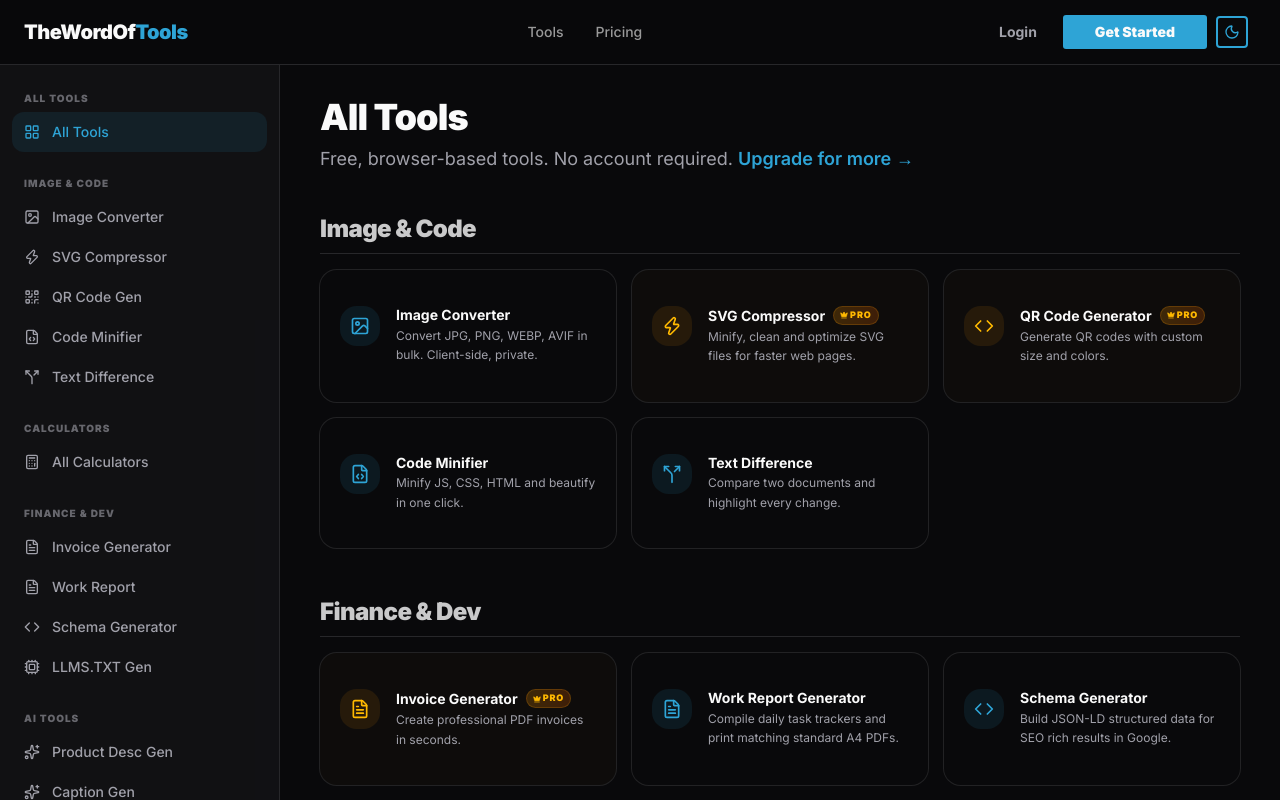
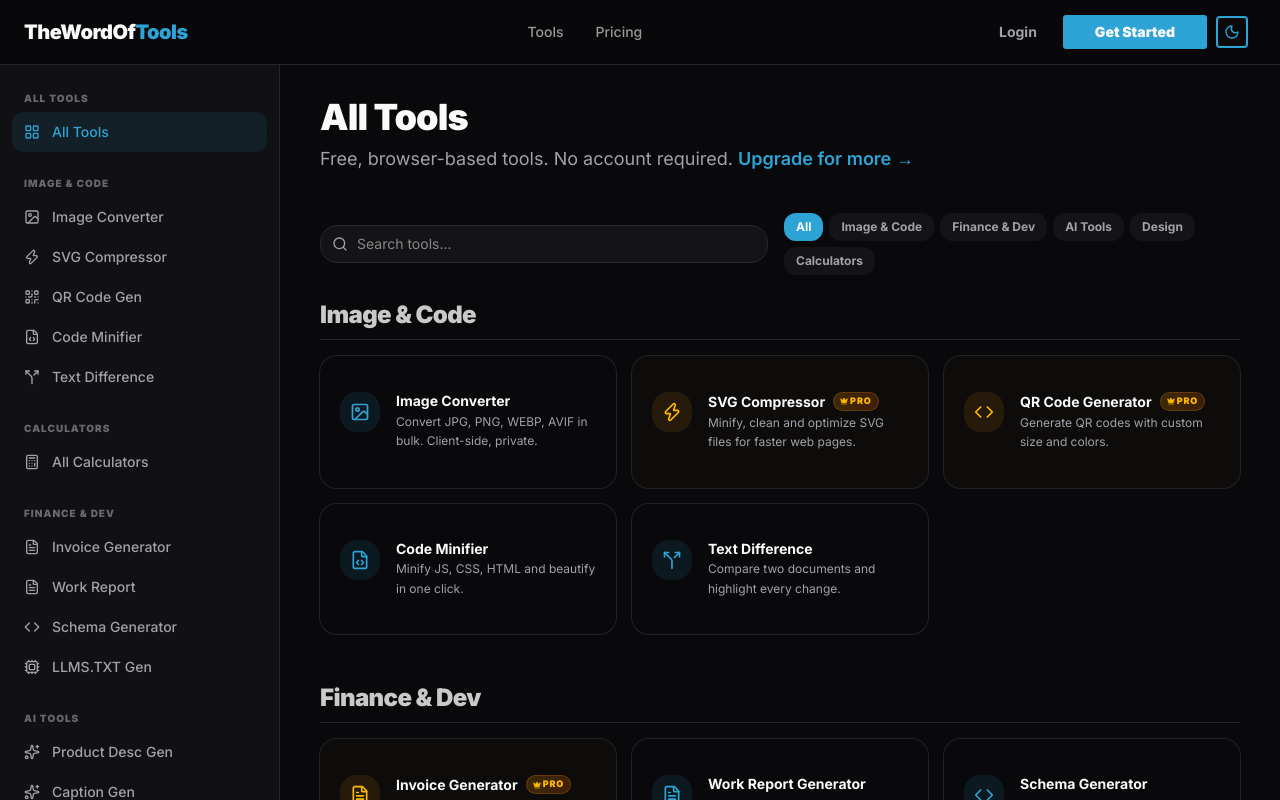
Before and after one commit to NeonTen/thewordof-tools, a Next.js app: page /tools in a window 1280 px wide. Shown: the top 800 px of the page. Built offline with nearby package versions, Linux system fonts and the light colour scheme; no server answers.

Commit message:
feat: add search/filtering & define new color tools on list page

```diff
--- a/src/app/tools/page.tsx
+++ b/src/app/tools/page.tsx
@@ -21,10 +21,8 @@ import {
   Briefcase,
   Palette
 } from "lucide-react"
-import { Card, CardContent } from "@/components/ui/card"
-import { ProBadge } from "@/components/ui/pro-gate"
-import { cn } from "@/lib/utils"
 import { auth } from "@/auth"
+import { ToolsList } from "@/components/tools/tools-list"
 
 export const metadata = {
   title: "Free Online AI Tools & Growing — TheWordOf Utility Dashboard",
@@ -63,6 +61,14 @@ const categories = [
     ]
   },
   {
+    title: "Design",
+    tools: [
+      { title: "Color Contrast Checker", desc: "Check foreground and background color contrast against WCAG standards.", icon: Palette, href: "/tools/color-contrast", pro: false },
+      { title: "Color Palette Generator", desc: "Generate mathematical color harmonies and export codes or images.", icon: Palette, href: "/tools/color-palette", pro: false },
+      { title: "Gradient Generator", desc: "Browse, customize and export CSS / Tailwind code for premium gradients.", icon: Palette, href: "/tools/gradient-generator", pro: false }
+    ]
+  },
+  {
     title: "Calculators",
     tools: [
       { title: "EMI Calculator",            desc: "Calculate your monthly EMI payments for home, car, or personal loans.",            icon: Percent,        href: "/tools/calculators/emi",             pro: false },
@@ -95,59 +101,7 @@ export default async function ToolsPage() {
         </p>
       </div>
 
-      <div className="space-y-12">
-        {categories.map((category) => (
-          <div key={category.title} className="space-y-4">
-            <h2 className="text-2xl font-black tracking-tight text-foreground/80 border-b pb-2">
-              {category.title}
-            </h2>
-            <div className="grid gap-4 sm:grid-cols-2 lg:grid-cols-3">
-              {category.tools.map((tool) => {
-                const Icon = tool.icon
-                return (
-                  <Link key={tool.href} href={tool.href}>
-                    <Card className={cn(
-                      "h-full group transition-all duration-200",
-                      tool.pro
-                        ? "hover:border-amber-500/30 hover:bg-amber-500/5 border-amber-500/10 bg-amber-500/[0.02]"
-                        : "hover:border-primary/30 hover:bg-primary/5"
-                    )}>
-                      <CardContent className="p-5 flex gap-4 items-start">
-                        <div className={cn(
-                          "h-10 w-10 rounded-xl flex items-center justify-center shrink-0 transition-colors",
-                          tool.pro ? "bg-amber-500/10 group-hover:bg-amber-500/20" : "bg-primary/10 group-hover:bg-primary/15"
-                        )}>
-                          <Icon className={cn("h-5 w-5", tool.pro ? "text-amber-600 dark:text-amber-400" : "text-primary")} />
-                        </div>
-                        <div className="min-w-0">
-                          <div className="flex items-center gap-2 mb-0.5">
-                            <p className="font-bold text-sm leading-tight">{tool.title}</p>
-                            {tool.pro && <ProBadge role={session?.user?.role} />}
-                          </div>
-                          <p className="text-xs text-muted-foreground leading-relaxed">{tool.desc}</p>
-                        </div>
-                      </CardContent>
-                    </Card>
-                  </Link>
-                )
-              })}
-
-              {/* Render Coming Soon block only in the last section for visual balance */}
-              {category.title === "Calculators" && (
-                <Card className="h-full border-dashed border-2 bg-muted/20 flex items-center justify-center p-5 group transition-colors hover:bg-muted/30">
-                  <div className="text-center space-y-2">
-                    <div className="h-10 w-10 rounded-full bg-muted flex items-center justify-center mx-auto mb-2 group-hover:scale-110 transition-transform">
-                      <Sparkles className="h-5 w-5 text-muted-foreground" />
-                    </div>
-                    <p className="font-bold text-sm text-muted-foreground">More Tools Coming Soon</p>
-                    <p className="text-[10px] text-muted-foreground/70 uppercase tracking-widest font-black">Building 24/7</p>
-                  </div>
-                </Card>
-              )}
-            </div>
-          </div>
-        ))}
-      </div>
+      <ToolsList categories={categories} isPro={isPro} userRole={session?.user?.role} />
     </div>
   )
 }
--- /dev/null
+++ b/src/components/tools/tools-list.tsx
@@ -0,0 +1,139 @@
+"use client"
+
+import { useState, useMemo } from "react"
+import Link from "next/link"
+import { Card, CardContent } from "@/components/ui/card"
+import { ProBadge } from "@/components/ui/pro-gate"
+import { cn } from "@/lib/utils"
+import { Sparkles, Search } from "lucide-react"
+
+interface ToolItem {
+  title: string
+  desc: string
+  icon: any
+  href: string
+  pro: boolean
+}
+
+interface Category {
+  title: string
+  tools: ToolItem[]
+}
+
+export function ToolsList({ categories, isPro, userRole }: { categories: Category[], isPro: boolean, userRole?: string }) {
+  const [search, setSearch] = useState("")
+  const [selectedCategory, setSelectedCategory] = useState("All")
+
+  const categoryNames = useMemo(() => {
+    return ["All", ...categories.map(c => c.title)]
+  }, [categories])
+
+  const filteredCategories = useMemo(() => {
+    return categories
+      .map(cat => {
+        if (selectedCategory !== "All" && cat.title !== selectedCategory) {
+          return { ...cat, tools: [] }
+        }
+        const filteredTools = cat.tools.filter(tool =>
+          tool.title.toLowerCase().includes(search.toLowerCase()) ||
+          tool.desc.toLowerCase().includes(search.toLowerCase())
+        )
+        return { ...cat, tools: filteredTools }
+      })
+      .filter(cat => cat.tools.length > 0)
+  }, [categories, search, selectedCategory])
+
+  return (
+    <div className="space-y-6">
+      {/* Search and Category Filters */}
+      <div className="flex flex-col md:flex-row gap-4 items-center justify-between">
+        <div className="relative w-full md:max-w-md">
+          <Search className="absolute left-3 top-1/2 -translate-y-1/2 h-4 w-4 text-muted-foreground" />
+          <input
+            type="text"
+            placeholder="Search tools..."
+            value={search}
+            onChange={(e) => setSearch(e.target.value)}
+            className="w-full pl-9 pr-4 py-2 bg-muted/40 rounded-xl border border-border focus:outline-none focus:ring-2 focus:ring-primary/20 transition-all text-sm text-foreground"
+          />
+        </div>
+        <div className="flex flex-wrap gap-1.5 w-full md:w-auto">
+          {categoryNames.map(cat => (
+            <button
+              key={cat}
+              onClick={() => setSelectedCategory(cat)}
+              className={cn(
+                "px-3 py-1.5 rounded-lg text-xs font-bold transition-all cursor-pointer",
+                selectedCategory === cat
+                  ? "bg-primary text-primary-foreground shadow-sm"
+                  : "bg-muted/40 text-muted-foreground hover:bg-muted/70"
+              )}
+            >
+              {cat}
+            </button>
+          ))}
+        </div>
+      </div>
+
+      {/* Display filtered categories */}
+      <div className="space-y-12">
+        {filteredCategories.map((category) => (
+          <div key={category.title} className="space-y-4">
+            <h2 className="text-2xl font-black tracking-tight text-foreground/80 border-b pb-2">
+              {category.title}
+            </h2>
+            <div className="grid gap-4 sm:grid-cols-2 lg:grid-cols-3">
+              {category.tools.map((tool) => {
+                const Icon = tool.icon
+                return (
+                  <Link key={tool.href} href={tool.href}>
+                    <Card className={cn(
+                      "h-full group transition-all duration-200",
+                      tool.pro
+                        ? "hover:border-amber-500/30 hover:bg-amber-500/5 border-amber-500/10 bg-amber-500/[0.02]"
+                        : "hover:border-primary/30 hover:bg-primary/5"
+                    )}>
+                      <CardContent className="p-5 flex gap-4 items-start">
+                        <div className={cn(
+                          "h-10 w-10 rounded-xl flex items-center justify-center shrink-0 transition-colors",
+                          tool.pro ? "bg-amber-500/10 group-hover:bg-amber-500/20" : "bg-primary/10 group-hover:bg-primary/15"
+                        )}>
+                          <Icon className={cn("h-5 w-5", tool.pro ? "text-amber-600 dark:text-amber-400" : "text-primary")} />
+                        </div>
+                        <div className="min-w-0">
+                          <div className="flex items-center gap-2 mb-0.5">
+                            <p className="font-bold text-sm leading-tight">{tool.title}</p>
+                            {tool.pro && <ProBadge role={userRole} />}
+                          </div>
+                          <p className="text-xs text-muted-foreground leading-relaxed">{tool.desc}</p>
+                        </div>
+                      </CardContent>
+                    </Card>
+                  </Link>
+                )
+              })}
+
+              {/* Render Coming Soon block in Calculators section */}
+              {category.title === "Calculators" && (
+                <Card className="h-full border-dashed border-2 bg-muted/20 flex items-center justify-center p-5 group transition-colors hover:bg-muted/30">
+                  <div className="text-center space-y-2">
+                    <div className="h-10 w-10 rounded-full bg-muted flex items-center justify-center mx-auto mb-2 group-hover:scale-110 transition-transform">
+                      <Sparkles className="h-5 w-5 text-muted-foreground" />
+                    </div>
+                    <p className="font-bold text-sm text-muted-foreground">More Tools Coming Soon</p>
+                    <p className="text-[10px] text-muted-foreground/70 uppercase tracking-widest font-black">Building 24/7</p>
+                  </div>
+                </Card>
+              )}
+            </div>
+          </div>
+        ))}
+        {filteredCategories.length === 0 && (
+          <div className="text-center py-12 text-muted-foreground text-sm">
+            No tools matched your search criteria.
+          </div>
+        )}
+      </div>
+    </div>
+  )
+}
```
